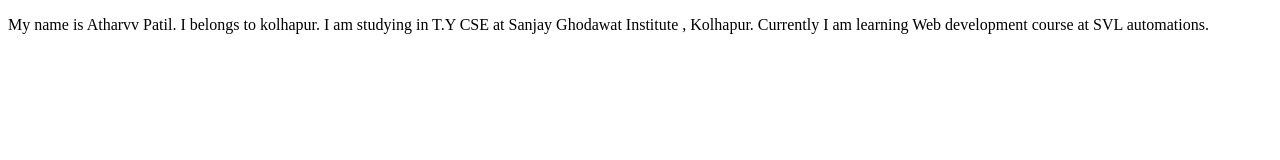
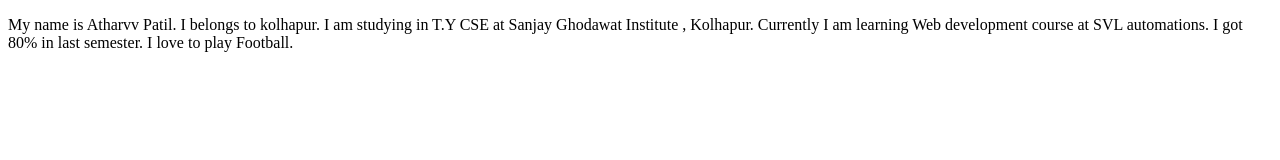
Before and after one commit to Atharv1199P/demo, a plain HTML site: page index.html in a window 1280 px wide. Drawn offline with Linux system fonts and the light colour scheme.

Commit message:
Update index.html

```diff
--- a/index.html
+++ b/index.html
@@ -7,7 +7,7 @@
 </head>
 <body>
     <p>My name is Atharvv Patil. I belongs to kolhapur. I am studying in T.Y CSE at Sanjay Ghodawat Institute , Kolhapur. Currently I am learning Web development course at SVL automations.
-
+        I got 80% in last semester. I love to play Football.
     </p>
 </body>
 </html>
```
